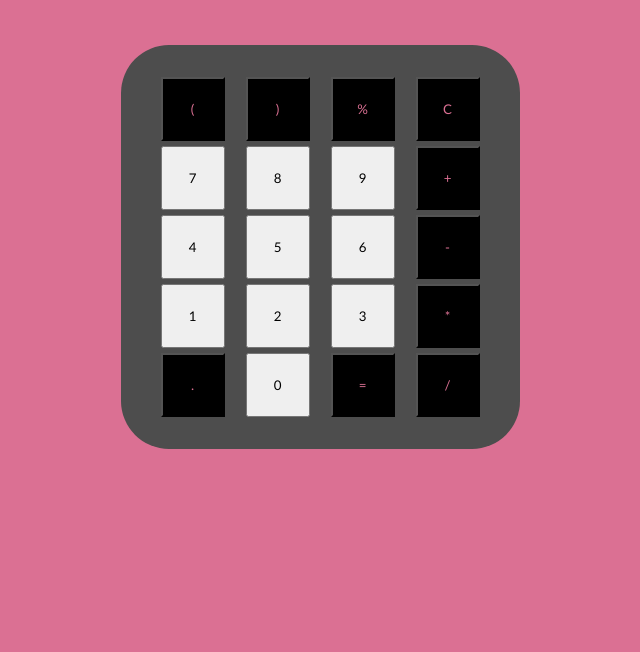
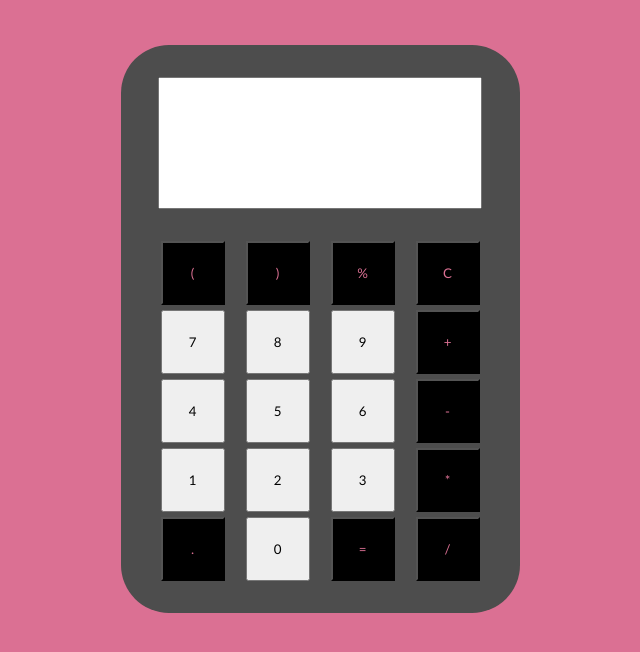
Before and after one commit to EddieMJr/calculator, a plain HTML site: page index.html in a window 1280 px wide. Shown: the part 90-742 px from the top of the page, without its empty margins (320-960 px from the left). Drawn offline with Linux system fonts and the light colour scheme.

Commit message:
Added 'screen' to calculator

```diff
--- a/index.html
+++ b/index.html
@@ -13,7 +13,7 @@
     <main>
         <div class = "calcContain__div">
             <section class="calcScreen__section">
-
+                <input type="text" name="screen" id="calcDisplay__input">
             </section>
             <section class="calcButtons__section">
                 <ul class="buttons__ul">
--- a/style.css
+++ b/style.css
@@ -20,6 +20,18 @@ header{
     display: inline-block;
 }
 
+.calcScreen__section {
+    padding-bottom: 2rem;
+}
+
+#calcDisplay__input {
+    height: 8rem;
+    width: 20rem;
+    font-size: 2.5rem;
+    vertical-align: top;
+    text-align: right;
+}
+
 .buttons__ul {
     align-items: center;
     display: grid;
```
